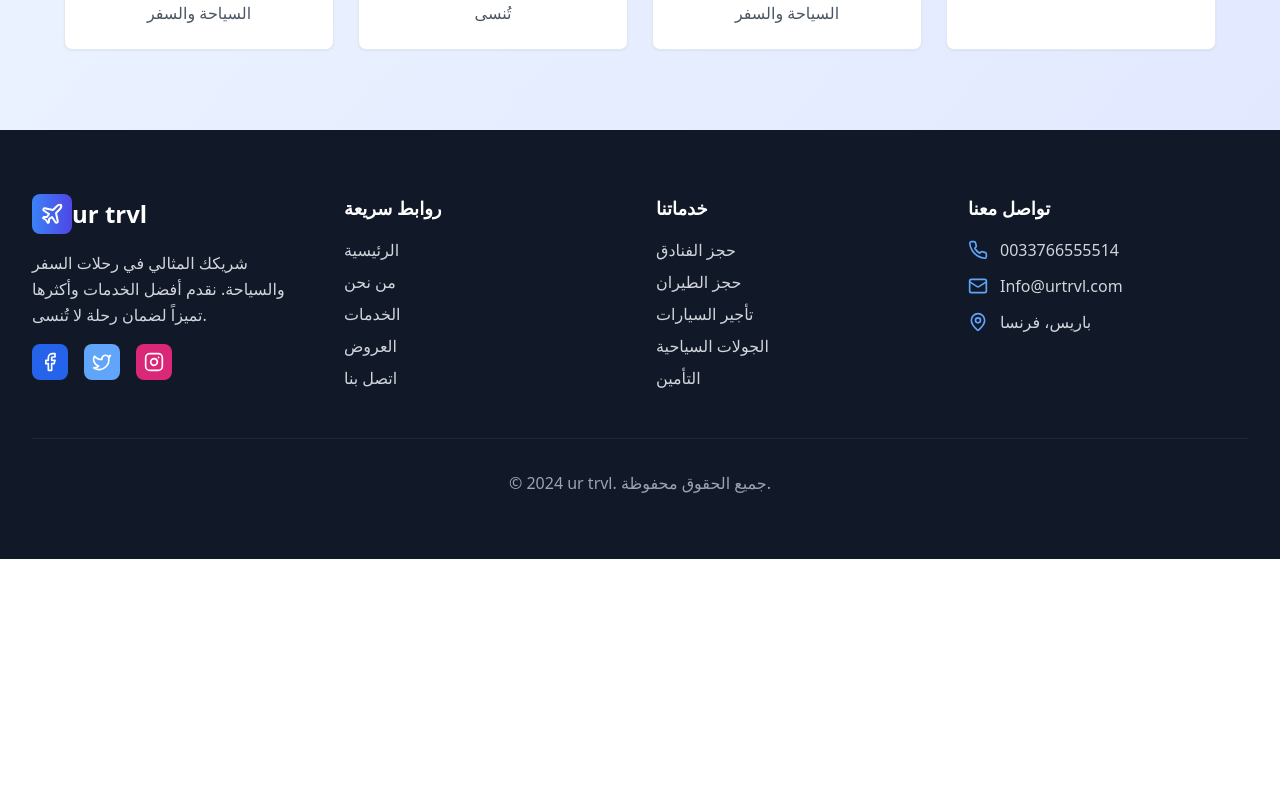
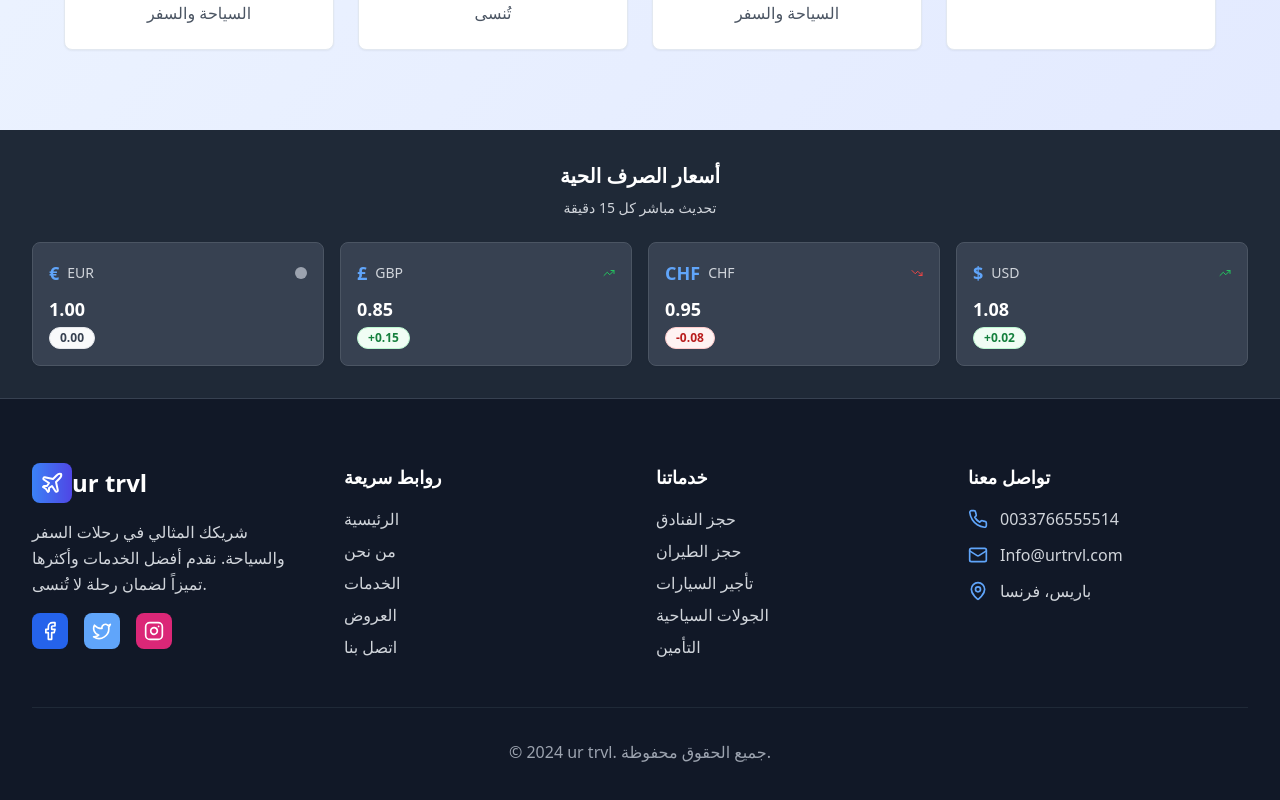
Before and after one commit to Axisx-group/safeer-journeys-explore-world, a React (Vite) app: page /about in a window 1280 px wide. Shown: the part 930-1730 px from the top of the page. Before the commit the page ends 1489 px from the top, so only its background shows below. Built offline with nearby package versions, Linux system fonts and the light colour scheme.

Commit message:
Remove currency exchange from Navbar, add to Footer
The AI removed the currency exchange link from the Navbar and added it to the Footer.

```diff
--- a/src/components/Footer.tsx
+++ b/src/components/Footer.tsx
@@ -1,12 +1,91 @@
 
-import { Plane, Facebook, Twitter, Instagram, Mail, Phone, MapPin } from "lucide-react";
+import { Plane, Facebook, Twitter, Instagram, Mail, Phone, MapPin, TrendingUp, TrendingDown } from "lucide-react";
 import { useLanguage } from "@/contexts/LanguageContext";
+import { Card, CardContent } from "@/components/ui/card";
+import { Badge } from "@/components/ui/badge";
+import { europeanCurrencies } from "@/constants/europeanData";
 
 const Footer = () => {
   const { t, language } = useLanguage();
 
+  // Mock exchange rates for demonstration
+  const exchangeRates = {
+    'EUR': { rate: 1.0, change: 0.0, trend: 'stable' },
+    'GBP': { rate: 0.85, change: 0.15, trend: 'up' },
+    'CHF': { rate: 0.95, change: -0.08, trend: 'down' },
+    'USD': { rate: 1.08, change: 0.02, trend: 'up' },
+  };
+
+  const topCurrencies = ['EUR', 'GBP', 'CHF', 'USD'].map(code => {
+    const currency = europeanCurrencies.find(c => c.code === code) ||
+      { code: 'USD', symbol: '$', name: 'US Dollar', nameAr: 'الدولار الأمريكي' };
+    const rate = exchangeRates[code];
+    return { ...currency, ...rate };
+  }).filter(Boolean);
+
+  const getTrendIcon = (trend: string) => {
+    switch (trend) {
+      case 'up':
+        return <TrendingUp className="h-3 w-3 text-green-500" />;
+      case 'down':
+        return <TrendingDown className="h-3 w-3 text-red-500" />;
+      default:
+        return <div className="w-3 h-3 bg-gray-400 rounded-full" />;
+    }
+  };
+
   return (
     <footer className="bg-gray-900 text-white">
+      {/* Currency Exchange Section */}
+      <div className="bg-gray-800 py-8 border-b border-gray-700">
+        <div className="max-w-7xl mx-auto px-4 sm:px-6 lg:px-8">
+          <div className="text-center mb-6">
+            <h3 className="text-xl font-bold text-white mb-2">
+              {language === 'ar' ? 'أسعار الصرف الحية' : 'Live Exchange Rates'}
+            </h3>
+            <p className="text-gray-300 text-sm">
+              {language === 'ar' ? 'تحديث مباشر كل 15 دقيقة' : 'Updated every 15 minutes'}
+            </p>
+          </div>
+
+          <div className="grid grid-cols-2 md:grid-cols-4 gap-4">
+            {topCurrencies.map((currency) => (
+              <Card key={currency.code} className="bg-gray-700 border-gray-600 hover:bg-gray-600 transition-colors">
+                <CardContent className="p-4">
+                  <div className="flex items-center justify-between mb-2">
+                    <div className="flex items-center gap-2">
+                      <span className="text-lg font-bold text-blue-400">{currency.symbol}</span>
+                      <span className="text-sm text-gray-300">{currency.code}</span>
+                    </div>
+                    {getTrendIcon(currency.trend)}
+                  </div>
+
+                  <div className="text-lg font-bold text-white mb-1">
+                    {currency.rate?.toFixed(2)}
+                  </div>
+
+                  <div className="flex items-center justify-between">
+                    <Badge
+                      variant="outline"
+                      className={`text-xs ${
+                        currency.trend === 'up'
+                          ? 'bg-green-50 text-green-700 border-green-200'
+                          : currency.trend === 'down'
+                          ? 'bg-red-50 text-red-700 border-red-200'
+                          : 'bg-gray-50 text-gray-700 border-gray-200'
+                      }`}
+                    >
+                      {currency.trend === 'up' ? '+' : currency.trend === 'down' ? '' : ''}
+                      {currency.change?.toFixed(2)}
+                    </Badge>
+                  </div>
+                </CardContent>
+              </Card>
+            ))}
+          </div>
+        </div>
+      </div>
+
       <div className="max-w-7xl mx-auto px-4 sm:px-6 lg:px-8 py-16">
         <div className="grid grid-cols-1 md:grid-cols-2 lg:grid-cols-4 gap-8">
           {/* Company Info */}
--- a/src/components/Navbar.tsx
+++ b/src/components/Navbar.tsx
@@ -4,12 +4,10 @@ import { Button } from "@/components/ui/button";
 import { Menu, X, Plane } from "lucide-react";
 import { Link } from "react-router-dom";
 import LanguageToggle from "./LanguageToggle";
-import CurrencyDropdown from "./CurrencyDropdown";
 import { useLanguage } from "@/contexts/LanguageContext";
 
 const Navbar = () => {
   const [isMenuOpen, setIsMenuOpen] = useState(false);
-  const [selectedCurrency, setSelectedCurrency] = useState('EUR');
   const { language } = useLanguage();
   const isArabic = language === 'ar';
 
@@ -65,7 +63,7 @@ const Navbar = () => {
               </div>
               <div className="flex flex-col">
                 <span className="text-2xl font-bold bg-gradient-to-r from-blue-600 to-indigo-600 bg-clip-text text-transparent">
-                  {isArabic ? 'ur trvl' : 'ur trvl'}
+                  ur trvl
                 </span>
                 <span className="text-xs text-gray-500 font-medium">
                   {isArabic ? 'اكتشف العالم معنا' : 'Discover the World'}
@@ -87,14 +85,8 @@ const Navbar = () => {
                 </Link>
               ))}
 
-              {/* Enhanced Currency and Language Controls */}
+              {/* Enhanced Language Control */}
               <div className="flex items-center space-x-3 ml-6 pl-6 border-l border-gray-200">
-                <div className="transform hover:scale-110 transition-all duration-300 hover:shadow-lg rounded-lg">
-                  <CurrencyDropdown
-                    selectedCurrency={selectedCurrency}
-                    onCurrencyChange={setSelectedCurrency}
-                  />
-                </div>
                 <div className="transform hover:scale-110 transition-all duration-300 hover:shadow-lg rounded-lg">
                   <LanguageToggle />
                 </div>
@@ -113,12 +105,6 @@ const Navbar = () => {
 
             {/* Mobile menu button */}
             <div className="md:hidden flex items-center space-x-3">
-              <div className="transform hover:scale-110 transition-all duration-300 hover:shadow-lg rounded-lg">
-                <CurrencyDropdown
-                  selectedCurrency={selectedCurrency}
-                  onCurrencyChange={setSelectedCurrency}
-                />
-              </div>
               <div className="transform hover:scale-110 transition-all duration-300 hover:shadow-lg rounded-lg">
                 <LanguageToggle />
               </div>
```
